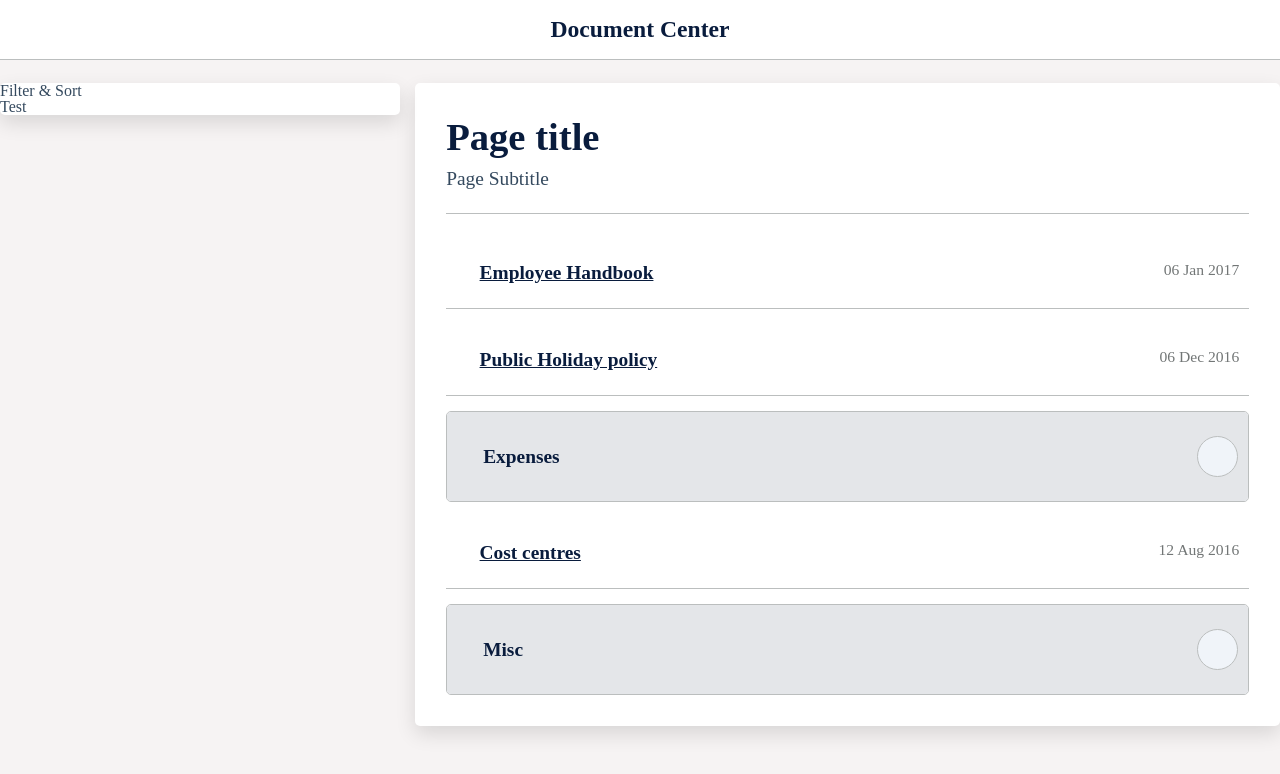
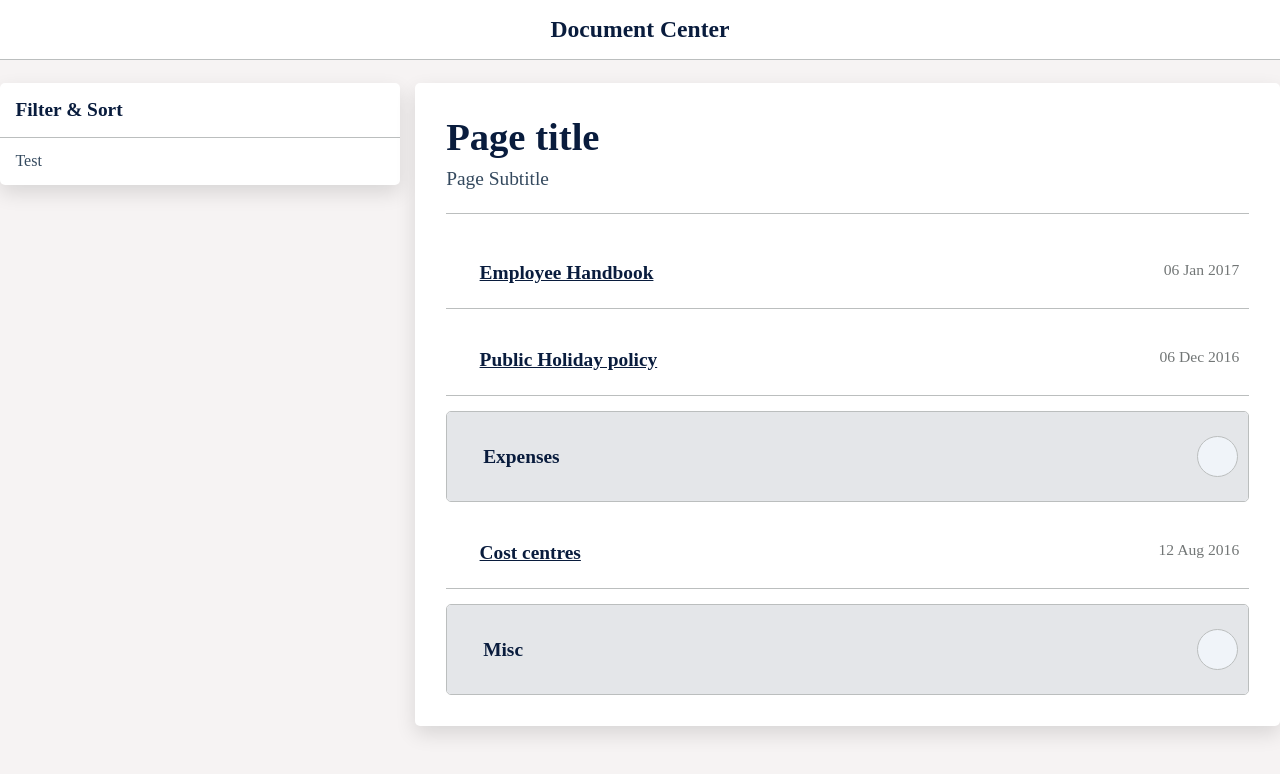
Before and after one commit to stoine92/doc-viewer, a React (Vite) app: page / in a window 1280 px wide. Shown: the top 774 px of the page. Built offline with nearby package versions, Linux system fonts and the light colour scheme; some icons are missing.

Commit message:
feat: section aside built

```diff
--- a/src/components/Layout/Section.module.scss
+++ b/src/components/Layout/Section.module.scss
@@ -22,12 +22,27 @@
     }
 
     &_side {
+        display: flex;
+        flex-direction: column;
         width: 100%;
         max-width: var(--aside-container-max-width);
         background: var(--color-white);
         border-radius: var(--border-radius);
-        position: sticky;
         box-shadow: var(--box-shadow);
+
+        &-header {
+            @include mixins.text-l-bold;
+            color: var(--headers-color);
+            padding: var(--space-l);
+            border-bottom: 1px solid var(--border-color);
+        }
+
+        &-content {
+            display: flex;
+            flex-direction: column;
+            gap: var(--space-l);
+            padding: var(--space-l);
+        }
     }
 
     &_head {
--- a/src/components/Layout/Section.tsx
+++ b/src/components/Layout/Section.tsx
@@ -46,10 +46,12 @@ const SectionSide = ({ children }: SectionSideProps) => {
 
     return (
         <div className={classes.join(" ")}>
-            <div>
+            <div className={styles["section_side-header"]}>
                 <h4>Filter &amp; Sort</h4>
             </div>
-            {children}
+            <div className={styles["section_side-content"]}>
+                {children}
+            </div>
         </div>
     )
 }
```
